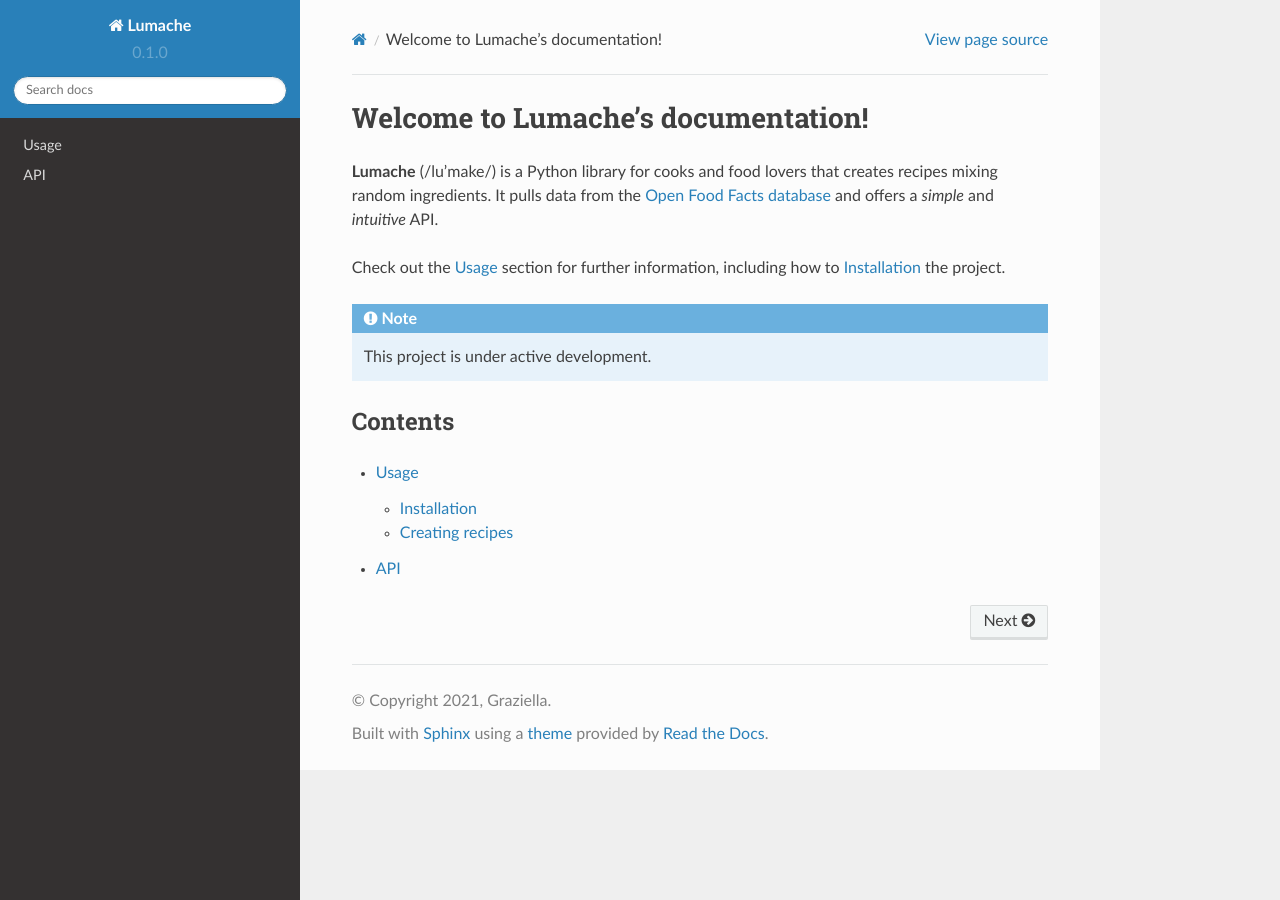
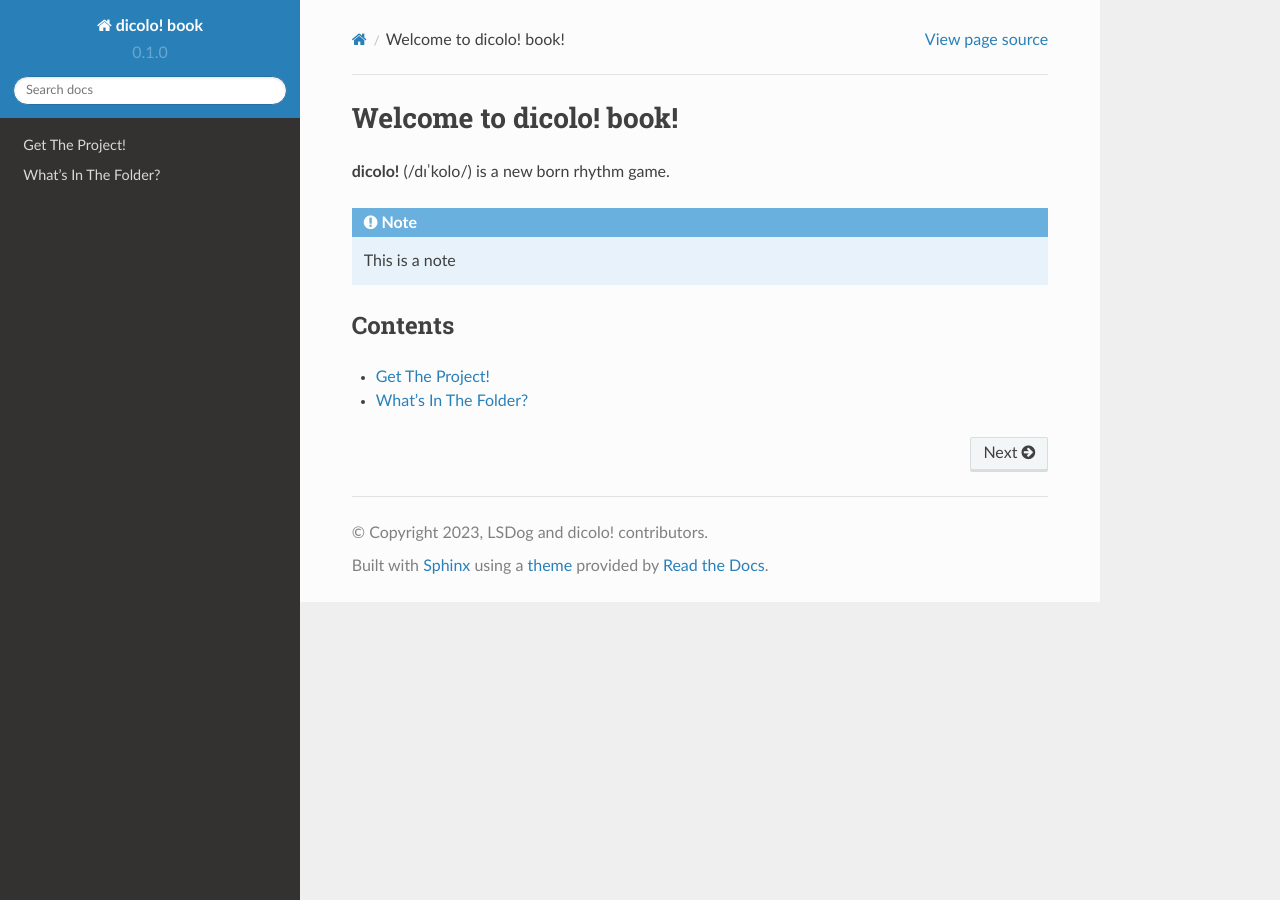
Before and after one commit to LSDog/dicolo_book, a Sphinx documentation site: the page built from docs/source/index.rst, in a window 1280 px wide. Built offline with Sphinx 7.4.7 and the Read the Docs theme 2.0.0, drawn with Linux system fonts in a browser that asks for light colours.

```diff
--- a/docs/source/api.rst
+++ /dev/null
@@ -1,7 +0,0 @@
-API
-===
-
-.. autosummary::
-   :toctree: generated
-
-   lumache
--- a/docs/source/conf.py
+++ b/docs/source/conf.py
@@ -2,9 +2,9 @@
 
 # -- Project information
 
-project = 'Lumache'
-copyright = '2021, Graziella'
-author = 'Graziella'
+project = 'dicolo! book'
+copyright = '2023, LSDog and dicolo! contributors'
+author = 'LSDog and dicolo! contributors'
 
 release = '0.1'
 version = '0.1.0'
@@ -17,6 +17,7 @@ extensions = [
     'sphinx.ext.autodoc',
     'sphinx.ext.autosummary',
     'sphinx.ext.intersphinx',
+    'sphinx_rtd_theme',
 ]
 
 intersphinx_mapping = {
--- a/docs/source/index.rst
+++ b/docs/source/index.rst
@@ -1,22 +1,18 @@
-Welcome to Lumache's documentation!
+Welcome to dicolo! book!
 ===================================
 
-**Lumache** (/lu'make/) is a Python library for cooks and food lovers
-that creates recipes mixing random ingredients.
-It pulls data from the `Open Food Facts database <https://world.openfoodfacts.org/>`_
-and offers a *simple* and *intuitive* API.
+**dicolo!** (/dɪˈkolo/) is a new born rhythm game.
 
-Check out the :doc:`usage` section for further information, including
-how to :ref:`installation` the project.
 
 .. note::
+   This is a note
 
-   This project is under active development.
 
 Contents
 --------
 
 .. toctree::
+   :maxdepth: 1
 
-   usage
-   api
+   Get The Project
+   What's In The Folder
--- a/pyproject.toml
+++ b/pyproject.toml
@@ -3,6 +3,6 @@ requires = ["flit_core >=3.2,<4"]
 build-backend = "flit_core.buildapi"
 
 [project]
-name = "lumache"
-authors = [{name = "Graziella", email = "graziella@lumache"}]
+name = "dicolo!"
+authors = [{name = "LSDog and dicolo! contributers", email = "lsdog@foxmail.com"}]
 dynamic = ["version", "description"]
```
Also changed, not shown: docs/source/Get The Project.rst (added, +79 -0 lines), docs/source/What's In The Folder.rst (+123 -11 lines), docs/source/usage.rst (deleted, +0 -33 lines), 1 other file.
